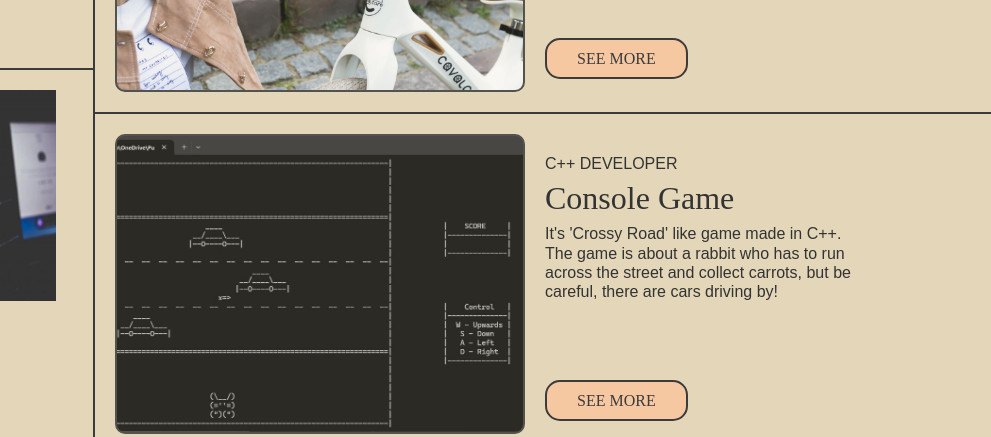
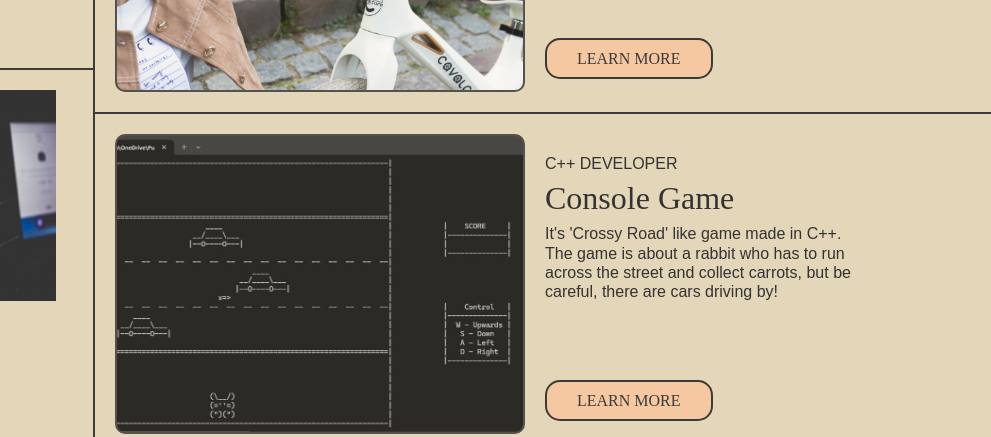
Before and after one commit to mateuszkaron/mateuszkaron.github.io, a plain HTML site: page index.html in a window 1280 px wide. Shown: the part 363-800 px from the top of the page, 289-1280 px from the left. Drawn offline with Linux system fonts and the light colour scheme; a web font is replaced by a local one.

Commit message:
Update index.html

```diff
--- a/index.html
+++ b/index.html
@@ -112,7 +112,7 @@
                                     </div>
                                     <div style="margin-top: 30px;">
                                         <a href="https://sklep.cavalcare.pl" target="_blank" class="showcase-button" aria-label="See more about the online shop that was made by me">
-                                            See More
+                                            Learn more
                                         </a>
                                     </div>
                                 </div>
@@ -136,7 +136,7 @@
                                     </div>
                                     <div style="margin-top: 30px;">
                                         <a href="https://github.com/mateuszkaron/GAME-CrossyRoadLike?tab=readme-ov-file" target="_blank" class="showcase-button" aria-label="Check out my github repository to learn more about the project">
-                                            See More
+                                            Learn more
                                         </a>
                                     </div>
                                 </div>
```
